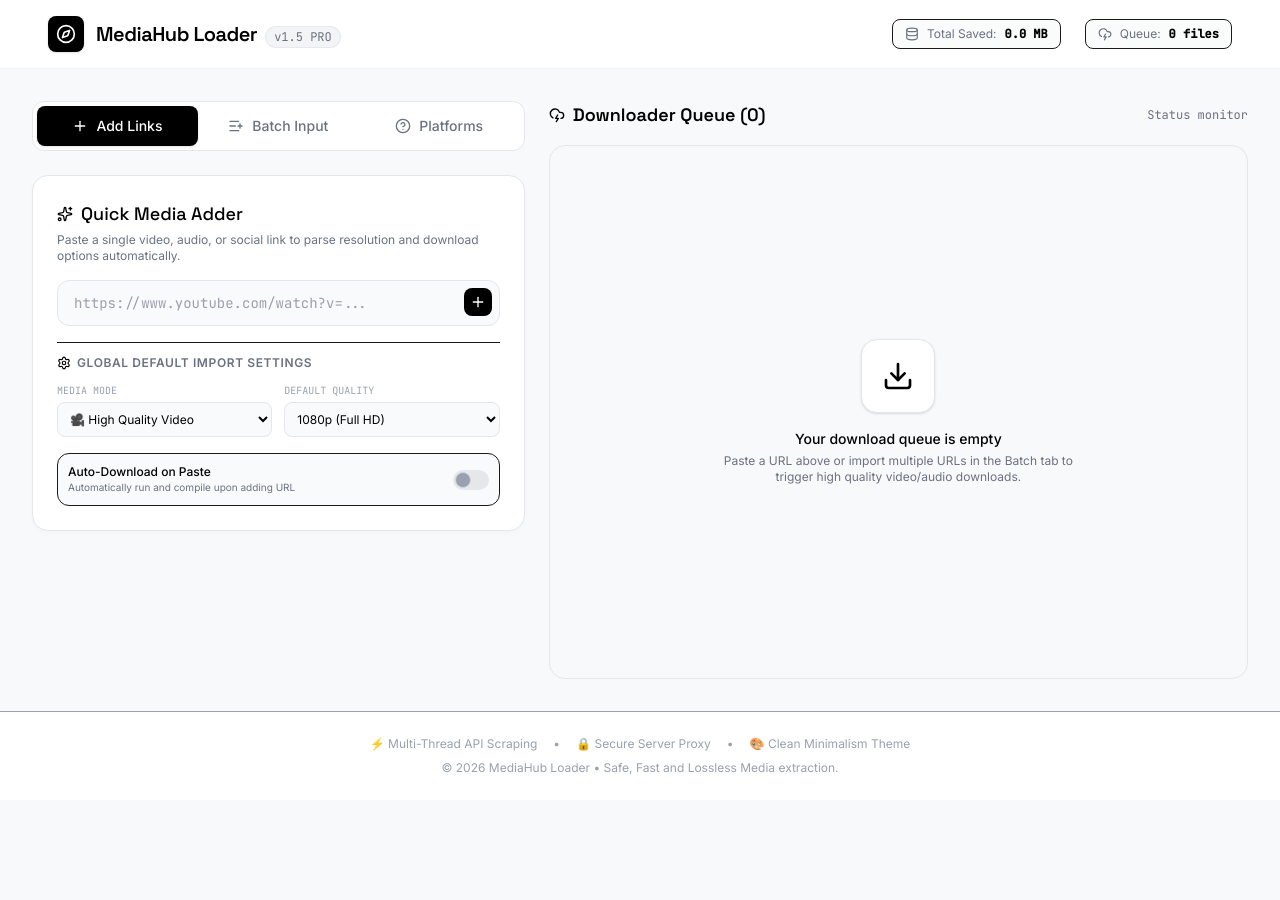
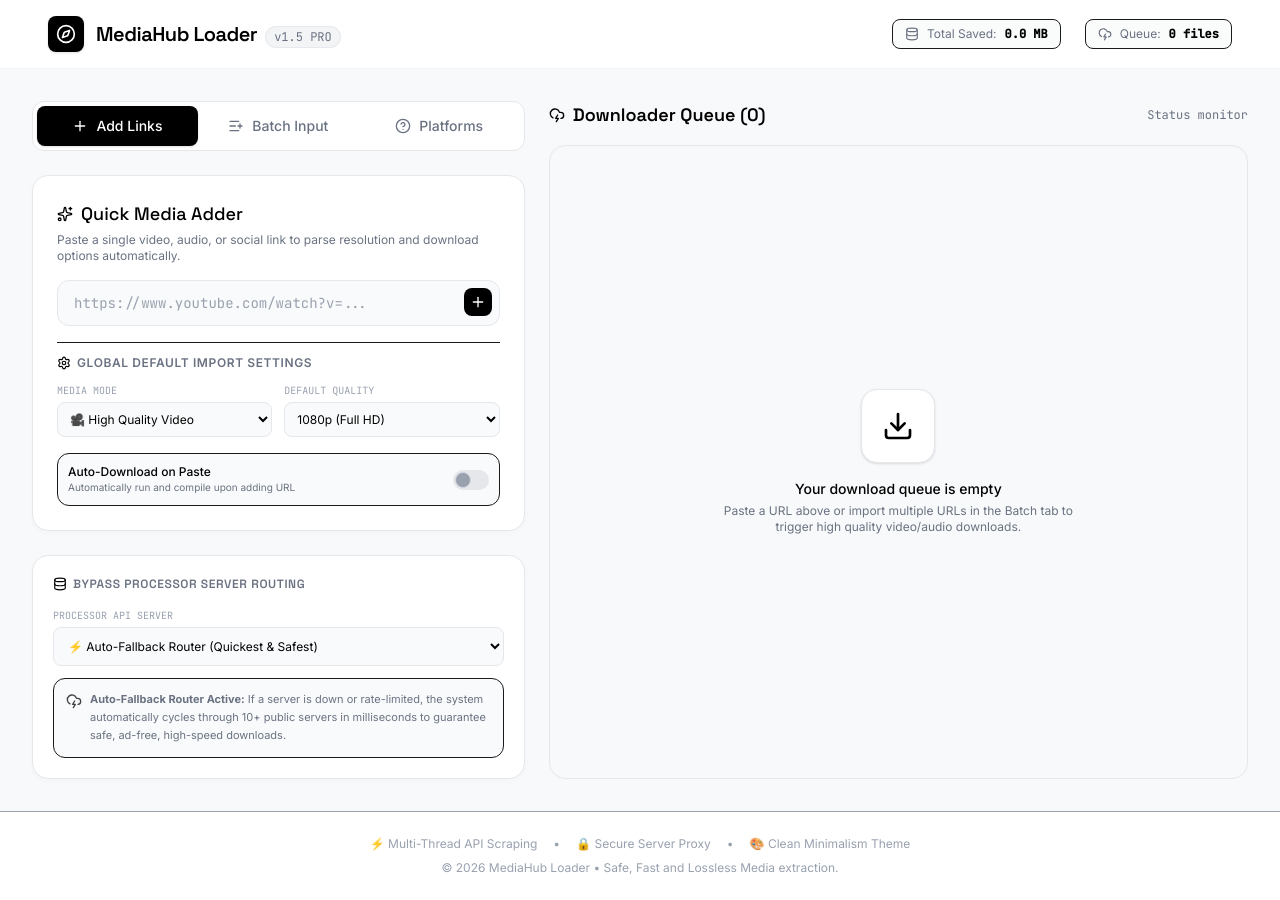
Before and after one commit to ottus23/MediaHub-Loader-by-OTTus, a React (Vite) app: page / in a window 1280 px wide. Before the commit the page ends 800 px from the top, so only its background shows below. Built offline with nearby package versions, Linux system fonts and the light colour scheme.

Commit message:
feat: add support for custom and redundant Cobalt API servers
Introduce multi-server selection logic, allowing users to choose from a curated list of Cobalt mirrors or configure a custom API endpoint for enhanced download reliability and flexibility.

```diff
--- a/server.ts
+++ b/server.ts
@@ -15,7 +15,14 @@
 const COBALT_INSTANCES = [
   "https://api.cobalt.tools",
   "https://cobalt.api.red",
-  "https://co.wukko.me"
+  "https://co.wukko.me",
+  "https://cobalt.v0.sh",
+  "https://api.cobalt.club",
+  "https://cobalt.k6.cx",
+  "https://cobalt.unlocked.link",
+  "https://cobalt.orion-dev.fr",
+  "https://cobalt-api.lunes.host",
+  "https://cobalt.smartgoku.net"
 ];
 
 // Health Check
@@ -175,15 +182,31 @@
 
 // Endpoint to process download via Cobalt API (with fallbacks)
 app.post("/api/download", async (req: express.Request, res: express.Response): Promise<any> => {
-  const { url, videoQuality = "1080", audioFormat = "mp3", isAudioOnly = false } = req.body;
+  const { url, videoQuality = "1080", audioFormat = "mp3", isAudioOnly = false, selectedServer, customServerUrl } = req.body;
 
   if (!url) {
     return res.status(400).json({ error: "URL is required" });
   }
 
-  // Fallback try loop across multiple Cobalt instances
+  // Build the array of Cobalt instances to try, prioritizing user configuration
+  let instancesToTry = [...COBALT_INSTANCES];
+  if (selectedServer && selectedServer !== "auto") {
+    let targetServer = selectedServer;
+    if (selectedServer === "custom" && customServerUrl) {
+      targetServer = customServerUrl.trim();
+    }
+
+    // Ensure the targeted server has valid URL format
+    if (targetServer.startsWith("http://") || targetServer.startsWith("https://")) {
+      // Remove any trailing slash to ensure clean request concatenation
+      targetServer = targetServer.replace(/\/+$/, "");
+      instancesToTry = [targetServer, ...instancesToTry.filter(inst => inst !== targetServer)];
+    }
+  }
+
+  // Fallback try loop across prioritized Cobalt instances
   let lastError = "";
-  for (const instance of COBALT_INSTANCES) {
+  for (const instance of instancesToTry) {
     try {
       console.log(`Trying Cobalt instance: ${instance} for URL: ${url}`);
       const cobaltPayload = {
--- a/src/App.tsx
+++ b/src/App.tsx
@@ -28,10 +28,41 @@
 import { motion, AnimatePresence } from "motion/react";
 import { DownloadJob, DownloadOptions, GlobalSettings, JobStatus } from "./types";
 
+const PUBLIC_SERVERS = [
+  { id: "auto", name: "⚡ Auto-Fallback Router (Quickest & Safest)" },
+  { id: "https://api.cobalt.tools", name: "Cobalt Official (api.cobalt.tools)" },
+  { id: "https://cobalt.api.red", name: "Mirror Red (cobalt.api.red)" },
+  { id: "https://co.wukko.me", name: "Mirror Wukko (co.wukko.me)" },
+  { id: "https://cobalt.v0.sh", name: "Mirror V0 (cobalt.v0.sh)" },
+  { id: "https://api.cobalt.club", name: "Cobalt Club (api.cobalt.club)" },
+  { id: "https://cobalt.k6.cx", name: "Mirror K6 (cobalt.k6.cx)" },
+  { id: "https://cobalt.unlocked.link", name: "Unlocked Mirror (cobalt.unlocked.link)" },
+  { id: "https://cobalt.orion-dev.fr", name: "Orion Mirror (cobalt.orion-dev.fr)" },
+  { id: "https://cobalt-api.lunes.host", name: "Luna Mirror (cobalt-api.lunes.host)" },
+  { id: "custom", name: "⚙️ Custom Self-Hosted API Server" }
+];
+
 export default function App() {
   const [jobs, setJobs] = useState<DownloadJob[]>([]);
   const [rawLinks, setRawLinks] = useState<string>("");
   const [activeTab, setActiveTab] = useState<"download" | "batch" | "guide">("download");
+
+  // Load initial server settings from localStorage
+  const [selectedServer, setSelectedServer] = useState<string>(() => {
+    return localStorage.getItem("mediahub_selected_server") || "auto";
+  });
+  const [customServerUrl, setCustomServerUrl] = useState<string>(() => {
+    return localStorage.getItem("mediahub_custom_server_url") || "";
+  });
+
+  // Save changes to localStorage
+  useEffect(() => {
+    localStorage.setItem("mediahub_selected_server", selectedServer);
+  }, [selectedServer]);
+
+  useEffect(() => {
+    localStorage.setItem("mediahub_custom_server_url", customServerUrl);
+  }, [customServerUrl]);
 
   // Global settings for batch processing
   const [settings, setSettings] = useState<GlobalSettings>({
@@ -264,7 +295,9 @@
           url: job.url,
           videoQuality: job.options.videoQuality,
           audioFormat: job.options.audioFormat,
-          isAudioOnly: job.options.isAudioOnly
+          isAudioOnly: job.options.isAudioOnly,
+          selectedServer,
+          customServerUrl
         })
       });
 
@@ -725,6 +758,68 @@
               </motion.div>
             )}
 
+          </div>
+
+          {/* API Bypass Server Settings Card */}
+          <div className="bg-white rounded-2xl border border-gray-200 p-5 space-y-4 shadow-[0_2px_8px_-3px_rgba(0,0,0,0.05)]">
+            <h3 className="font-display font-semibold text-xs text-gray-500 uppercase tracking-wider flex items-center space-x-1.5">
+              <Database className="w-3.5 h-3.5 text-black" />
+              <span>Bypass Processor Server Routing</span>
+            </h3>
+
+            <div className="space-y-3">
+              <div>
+                <label className="block text-[10px] text-gray-400 font-mono uppercase mb-1">
+                  Processor API Server
+                </label>
+                <select
+                  value={selectedServer}
+                  onChange={(e) => setSelectedServer(e.target.value)}
+                  className="w-full bg-gray-50 border border-gray-200 rounded-lg p-2.5 text-xs text-black focus:outline-none focus:ring-1 focus:ring-black cursor-pointer"
+                >
+                  {PUBLIC_SERVERS.map(srv => (
+                    <option key={srv.id} value={srv.id}>{srv.name}</option>
+                  ))}
+                </select>
+              </div>
+
+              {selectedServer === "custom" && (
+                <motion.div
+                  initial={{ opacity: 0, height: 0 }}
+                  animate={{ opacity: 1, height: "auto" }}
+                  className="space-y-1"
+                >
+                  <label className="block text-[10px] text-gray-400 font-mono uppercase">
+                    Custom Self-Hosted API URL
+                  </label>
+                  <input
+                    type="url"
+                    placeholder="https://api.your-cobalt-instance.com"
+                    value={customServerUrl}
+                    onChange={(e) => setCustomServerUrl(e.target.value)}
+                    className="w-full bg-gray-50 border border-gray-200 rounded-lg p-2.5 text-xs text-black focus:outline-none focus:ring-1 focus:ring-black font-mono"
+                  />
+                  <p className="text-[10px] text-gray-400 leading-tight pt-1">
+                    Enter the root URL of your self-hosted Cobalt API. Must start with http:// or https://
+                  </p>
+                </motion.div>
+              )}
+
+              <div className="bg-gray-50 p-3 rounded-xl border border-gray-150 flex items-start space-x-2">
+                <CloudLightning className="w-4 h-4 text-black shrink-0 mt-0.5 animate-pulse" />
+                <div className="text-[11px] text-gray-500 leading-relaxed">
+                  {selectedServer === "auto" ? (
+                    <span>
+                      <b>Auto-Fallback Router Active:</b> If a server is down or rate-limited, the system automatically cycles through 10+ public servers in milliseconds to guarantee safe, ad-free, high-speed downloads.
+                    </span>
+                  ) : (
+                    <span>
+                      <b>Manual Pinning Active:</b> Downloads will prioritize the selected instance. If it fails, our fallback router will still auto-safeguard your download with alternative mirrors.
+                    </span>
+                  )}
+                </div>
+              </div>
+            </div>
           </div>
 
           {/* Quick-Action Queue Controller Panel */}
```
